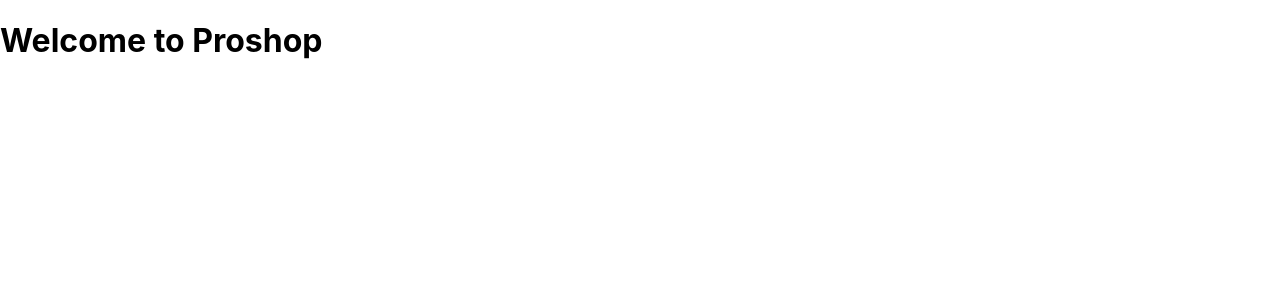
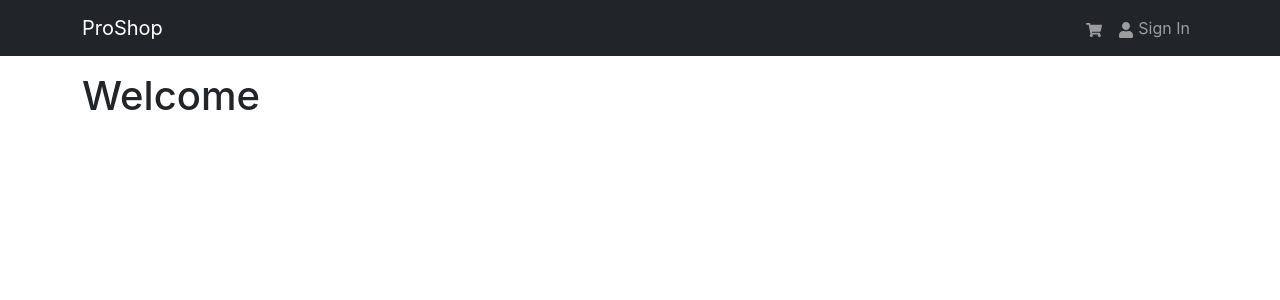
Before and after one commit to MehmetKaldirim/proshop, a React (Create React App) app in the folder frontend/: page / in a window 1280 px wide. Shown: the top 300 px of the page. Built offline with nearby package versions, Linux system fonts and the light colour scheme.

Commit message:
header added

```diff
--- a/frontend/package.json
+++ b/frontend/package.json
@@ -6,8 +6,11 @@
     "@testing-library/jest-dom": "^5.17.0",
     "@testing-library/react": "^13.4.0",
     "@testing-library/user-event": "^13.5.0",
+    "bootstrap": "^5.3.3",
     "react": "^18.3.1",
+    "react-bootstrap": "^2.10.2",
     "react-dom": "^18.3.1",
+    "react-icons": "^5.2.1",
     "react-scripts": "5.0.1",
     "web-vitals": "^2.1.4"
   },
--- a/frontend/src/App.js
+++ b/frontend/src/App.js
@@ -1,7 +1,17 @@
 import React from "react";
-
+import { Container } from "react-bootstrap";
+import Header from "./components/Header";
 const App = () => {
-  return <h1>Welcome to Proshop</h1>;
+  return (
+    <>
+      <Header />
+      <main className="py-3">
+        <Container>
+          <h1>Welcome</h1>
+        </Container>
+      </main>
+    </>
+  );
 };
 
 export default App;
--- /dev/null
+++ b/frontend/src/components/Header.jsx
@@ -0,0 +1,28 @@
+import React from "react";
+import { Navbar, Nav, Container } from "react-bootstrap";
+import { FaShoppingCart, FaUser } from "react-icons/fa";
+
+const Header = () => {
+  return (
+    <header>
+      <Navbar bg="dark" variant="dark" expand="lg" collapseOnSelect>
+        <Container>
+          <Navbar.Brand href="/">ProShop</Navbar.Brand>
+          <Navbar.Toggle aria-controls="basic-navbar-nav" />
+          <Navbar.Collapse id="basic-navbar-nav">
+            <Nav className="ms-auto">
+              <Nav.Link href="/cart">
+                <FaShoppingCart />
+              </Nav.Link>
+              <Nav.Link href="/login">
+                <FaUser /> Sign In
+              </Nav.Link>
+            </Nav>
+          </Navbar.Collapse>
+        </Container>
+      </Navbar>
+    </header>
+  );
+};
+
+export default Header;
```
Also changed, not shown: frontend/src/index.js (+7 -9 lines), 1 other file (tests, documents, lock files or other folders).
